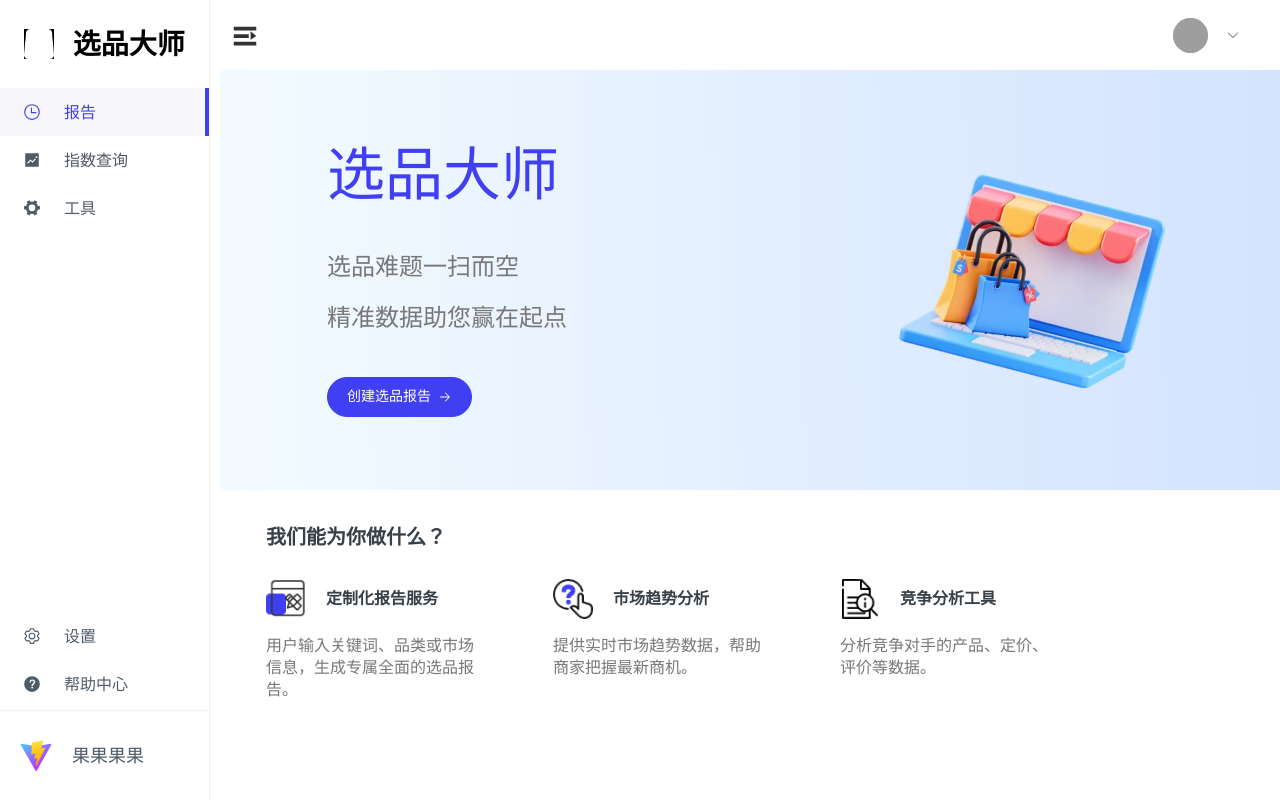
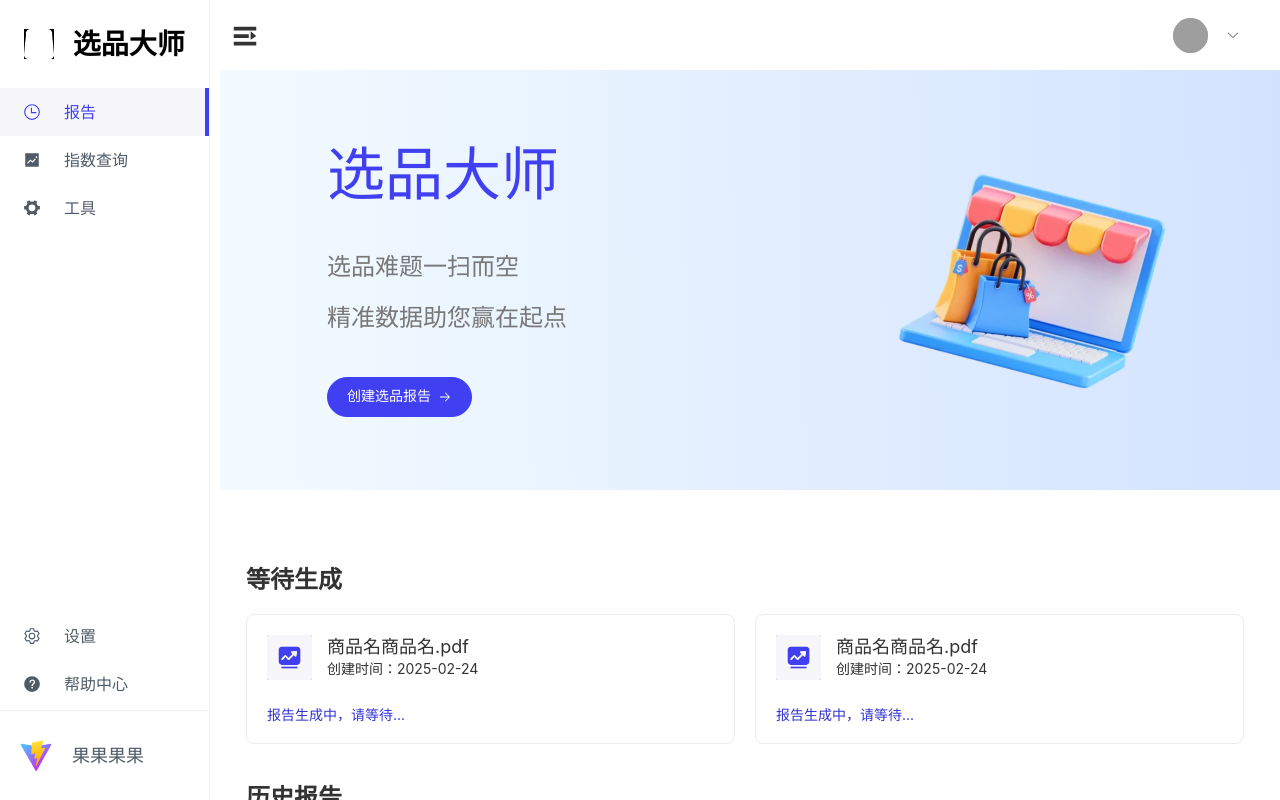
Before and after one commit to Cang-Hai-XXJ/vue3-ts-cms, a Vue app: page /#/main/index in a window 1280 px wide. Built offline with nearby package versions, Linux system fonts and the light colour scheme; grey boxes are pictures that could not be loaded.

Commit message:
feat: 时下流行table，分页，历史报告

```diff
--- /dev/null
+++ b/src/components/history-report/index.ts
@@ -0,0 +1,3 @@
+import historyReport from './src/history-report.vue'
+
+export default historyReport
--- /dev/null
+++ b/src/components/history-report/src/history-report.vue
@@ -0,0 +1,167 @@
+<template>
+  <div class="page">
+    <section class="wait-generate">
+      <div class="title">等待生成</div>
+      <div class="content">
+        <div class="content-box">
+          <div class="content-box-top">
+            <img src="~@/assets/img/Frame.png" alt="" />
+            <div class="content-box-top-right">
+              <div class="content-box-top-right-title">商品名商品名.pdf</div>
+              <div class="content-box-top-right-desc">创建时间：2025-02-24</div>
+            </div>
+          </div>
+          <div class="content-box-bottom">报告生成中，请等待...</div>
+        </div>
+        <div class="content-box">
+          <div class="content-box-top">
+            <img src="~@/assets/img/Frame.png" alt="" />
+            <div class="content-box-top-right">
+              <div class="content-box-top-right-title">商品名商品名.pdf</div>
+              <div class="content-box-top-right-desc">创建时间：2025-02-24</div>
+            </div>
+          </div>
+          <div class="content-box-bottom">报告生成中，请等待...</div>
+        </div>
+      </div>
+    </section>
+    <section class="history">
+      <div class="title">历史报告</div>
+      <div class="content">
+        <div class="content-box">
+          <div class="content-box-top">
+            <img src="~@/assets/img/Frame.png" alt="" />
+            <div class="content-box-top-right">
+              <div class="content-box-top-right-title">商品名商品名.pdf</div>
+              <div class="content-box-top-right-desc">创建时间：2025-02-24</div>
+            </div>
+            <div class="operation-box">
+              <el-button round
+                ><el-icon><View /></el-icon>&nbsp;&nbsp;预览</el-button
+              >
+              <el-button round
+                ><el-icon><Download /></el-icon>&nbsp;&nbsp;下载</el-button
+              >
+            </div>
+          </div>
+        </div>
+        <div class="content-box">
+          <div class="content-box-top">
+            <img src="~@/assets/img/Frame.png" alt="" />
+            <div class="content-box-top-right">
+              <div class="content-box-top-right-title">商品名商品名.pdf</div>
+              <div class="content-box-top-right-desc">创建时间：2025-02-24</div>
+            </div>
+            <div class="operation-box">
+              <el-button round
+                ><el-icon><View /></el-icon>&nbsp;&nbsp;预览</el-button
+              >
+              <el-button round
+                ><el-icon><Download /></el-icon>&nbsp;&nbsp;下载</el-button
+              >
+            </div>
+          </div>
+        </div>
+      </div>
+    </section>
+  </div>
+</template>
+<script lang="ts" setup></script>
+<style scoped lang="less">
+.page {
+  width: 100%;
+  padding: 36px;
+  text-align: start;
+}
+
+section {
+  margin: 40px 0;
+}
+
+.title {
+  font-size: 24px;
+  font-weight: 600;
+  margin-bottom: 20px;
+}
+
+.content {
+  position: relative;
+  display: flex;
+  width: 100%;
+  gap: 15px;
+  justify-content: space-between;
+  flex-wrap: wrap;
+}
+
+.content-box {
+  display: flex;
+  flex-direction: column;
+  align-items: flex-start;
+  justify-content: space-between;
+  width: 49%;
+  height: 130px;
+  padding: 20px;
+  border: 1px solid #eaecee;
+  border-radius: 8px;
+}
+
+.history .content-box {
+  width: 100%;
+  height: auto;
+  padding: 10px 20px;
+}
+
+.operation-box {
+  position: absolute;
+  right: 20px;
+  display: flex;
+  .el-button {
+    width: 100px;
+    height: 36px;
+    border: 1px solid #fff;
+    font-size: 14px;
+    &:nth-child(1) {
+      color: #0f5b1d;
+      background: #e6fbd9;
+    }
+    &:nth-child(2) {
+      color: #0256ff;
+      background: #d8d8fe;
+    }
+  }
+}
+
+.content-box-top {
+  display: flex;
+  align-items: center;
+  justify-content: space-between;
+  font-size: 18px;
+  gap: 15px;
+}
+
+.content-box-top img {
+  width: 45px;
+  background-color: rgba(0, 0, 0, 0.1);
+}
+
+.content-box-top-right {
+  height: 40px;
+  display: flex;
+  flex-direction: column;
+  align-items: flex-start;
+  justify-content: space-between;
+}
+
+.content-box-top-right-title {
+  font-size: 18px;
+}
+
+.content-box-top-right-desc {
+  font-size: 14px;
+}
+
+.content-box-bottom {
+  font-size: 14px;
+  color: #3333d1;
+}
+</style>
--- a/src/components/introduce-panel/src/introduce-panel.vue
+++ b/src/components/introduce-panel/src/introduce-panel.vue
@@ -56,8 +56,7 @@ const generate = () => {
   width: 80%;
   height: 300px;
   background: #fff;
-  padding: 36px;
-  margin-left: 20px;
+  padding: 0 36px;
 
   .title {
     font-family: Microsoft YaHei;
--- a/src/views/main/query/index/index.vue
+++ b/src/views/main/query/index/index.vue
@@ -1,6 +1,22 @@
 <template>
   <div class="queryIndex">
-    <section class="words">
+    <div class="tabs">
+      <div
+        class="tab"
+        :class="{ 'is-active': currTab === 1 }"
+        @click="clickTab(1)"
+      >
+        关键词实时动态
+      </div>
+      <div
+        class="tab"
+        :class="{ 'is-active': currTab === 2 }"
+        @click="clickTab(2)"
+      >
+        时下流行
+      </div>
+    </div>
+    <section v-show="currTab === 1" class="words">
       <div class="box" v-for="item of arr" :key="item">
         <div class="label">查询词组</div>
         <div class="content">{{ item }}</div>
@@ -43,7 +59,7 @@
         />
       </el-select>
     </section>
-    <section class="charts">
+    <section v-show="currTab === 1" class="charts">
       <div class="box">
         <div class="header">
           <div class="left">
@@ -57,7 +73,7 @@
         <div class="charts-content" id="hortTime"></div>
       </div>
     </section>
-    <section class="charts">
+    <section v-show="currTab === 1" class="charts">
       <div class="box">
         <div class="header">
           <div class="left">
@@ -91,7 +107,7 @@
         <div class="charts-content" id="hortMap"></div>
       </div>
     </section>
-    <section class="sort">
+    <section v-show="currTab === 1" class="sort">
       <div class="box">
         <div class="header">
           <div class="left">
@@ -177,18 +193,154 @@
         </div>
       </div>
     </section>
+    <section v-show="currTab === 2" class="table">
+      <el-table
+        ref="multipleTableRef"
+        :data="tableData"
+        row-key="id"
+        style="width: 100%"
+        @selection-change="handleSelectionChange"
+        :header-cell-style="{
+          backgroundColor: '#FAFAFA',
+          borderRadius: '15px 15px 0 0'
+        }"
+      >
+        <el-table-column type="selection" :selectable="selectable" width="55" />
+        <el-table-column
+          label="趋势（上次更新时间 3月10日14:24）"
+          min-width="280"
+        >
+          <template #default="scope">{{ scope.row.date }}</template>
+        </el-table-column>
+        <el-table-column property="name" label="搜索量" width="120" />
+        <el-table-column property="address" label="已开始" min-width="120" />
+        <el-table-column property="qq" label="趋势细分" min-width="220" />
+        <el-table-column property="ee" label="过去24小时" min-width="220" />
+      </el-table>
+    </section>
+    <section class="pagination">
+      <el-config-provider :locale="zhCn">
+        <el-pagination
+          v-model:current-page="currentPage4"
+          v-model:page-size="pageSize4"
+          :page-sizes="[10, 20, 30, 40]"
+          :size="size"
+          :disabled="disabled"
+          :background="background"
+          layout="total, sizes, prev, pager, next, jumper"
+          :total="400"
+          @size-change="handleSizeChange"
+          @current-change="handleCurrentChange"
+        />
+      </el-config-provider>
+    </section>
   </div>
 </template>
 
 <script lang="ts" setup>
+import { ref, reactive, onMounted } from 'vue'
+import * as echarts from 'echarts'
+import type { TableInstance } from 'element-plus'
+import type { ComponentSize } from 'element-plus'
+
 import generatorPanel from '@/components/generator-panel'
 import introducePanelPanel from '@/components/introduce-panel'
-import { ref, reactive, onMounted } from 'vue'
-import * as echarts from 'echarts'
 import IconFilter from '../cpns/icon-filter.vue'
 import IconRank from '../cpns/icon-rank.vue'
+
 const value = ref('am')
 const value1 = ref('1')
+const currTab = ref(1)
+
+// 表格数据
+interface Goods {
+  id: number
+  date: string
+  name: string
+  address: string
+}
+
+const multipleTableRef = ref<TableInstance>()
+const multipleSelection = ref<Goods[]>([])
+
+const selectable = (row: Goods) => ![1, 2].includes(row.id)
+
+const handleSelectionChange = (val: Goods[]) => {
+  multipleSelection.value = val
+}
+
+const tableData: Goods[] = [
+  {
+    id: 1,
+    date: '2016-05-03',
+    name: 'Tom',
+    address: 'No. 189, Grove St, Los Angeles'
+  },
+  {
+    id: 2,
+    date: '2016-05-02',
+    name: 'Tom',
+    address: 'No. 189, Grove St, Los Angeles'
+  },
+  {
+    id: 3,
+    date: '2016-05-04',
+    name: 'Tom',
+    address: 'No. 189, Grove St, Los Angeles'
+  },
+  {
+    id: 4,
+    date: '2016-05-01',
+    name: 'Tom',
+    address: 'No. 189, Grove St, Los Angeles'
+  },
+  {
+    id: 5,
+    date: '2016-05-08',
+    name: 'Tom',
+    address: 'No. 189, Grove St, Los Angeles'
+  },
+  {
+    id: 6,
+    date: '2016-05-06',
+    name: 'Tom',
+    address: 'No. 189, Grove St, Los Angeles'
+  },
+  {
+    id: 7,
+    date: '2016-05-07',
+    name: 'Tom',
+    address: 'No. 189, Grove St, Los Angeles'
+  }
+]
+// 分页
+const currentPage4 = ref(4)
+const pageSize4 = ref(10)
+const size = ref<ComponentSize>('default')
+const background = ref(false)
+const disabled = ref(false)
+const handleSizeChange = (val: number) => {
+  console.log(`${val} items per page`)
+}
+const handleCurrentChange = (val: number) => {
+  console.log(`current page: ${val}`)
+}
+
+// 分页文案
+// 引入 ElConfigProvider 组件
+import { ElConfigProvider } from 'element-plus'
+// 引入中文包
+import zhCn from 'element-plus/es/locale/lang/zh-cn'
+// 更改分页文字
+// zhCn.el.pagination.total = '共 `{total} 条`';
+// zhCn.el.pagination.goto = '跳至';
+// zhCn.el.pagination.pagesize = '条/页';
+// zhCn.el.pagination.pageClassifier = '页';
+
+//
+const clickTab = (e: number) => {
+  currTab.value = e
+}
 const arr = ['Building block toy', 'Jigsaw puzzle']
 const arrSort = [
   {
@@ -296,6 +448,24 @@ onMounted(() => {
   text-align: start;
   section {
     margin: 30px 0;
+  }
+  .tabs {
+    height: 50px;
+    display: flex;
+    gap: 15px;
+    font-size: 18px;
+    .tab {
+      height: 48px;
+      line-height: 32px;
+      padding: 7px 20px;
+      border: 1px solid #eaecee;
+      border-radius: 22px;
+      text-align: center;
+    }
+    .is-active {
+      background: #f7f7fb;
+      font-weight: bold;
+    }
   }
   .options {
     display: flex;
@@ -476,5 +646,9 @@ onMounted(() => {
       }
     }
   }
+  .table {
+    border: 1px solid #eaecee;
+    // border-radius: 15px;
+  }
 }
 </style>
--- a/src/views/main/report/index/index.vue
+++ b/src/views/main/report/index/index.vue
@@ -1,10 +1,12 @@
 <template>
   <generatorPanel></generatorPanel>
+  <historyReport></historyReport>
   <introducePanelPanel></introducePanelPanel>
 </template>
 
 <script lang="ts" setup>
 import generatorPanel from '@/components/generator-panel'
+import historyReport from '@/components/history-report'
 import introducePanelPanel from '@/components/introduce-panel'
 </script>
 
```
Also changed, not shown: src/assets/img/Frame.png (added).
